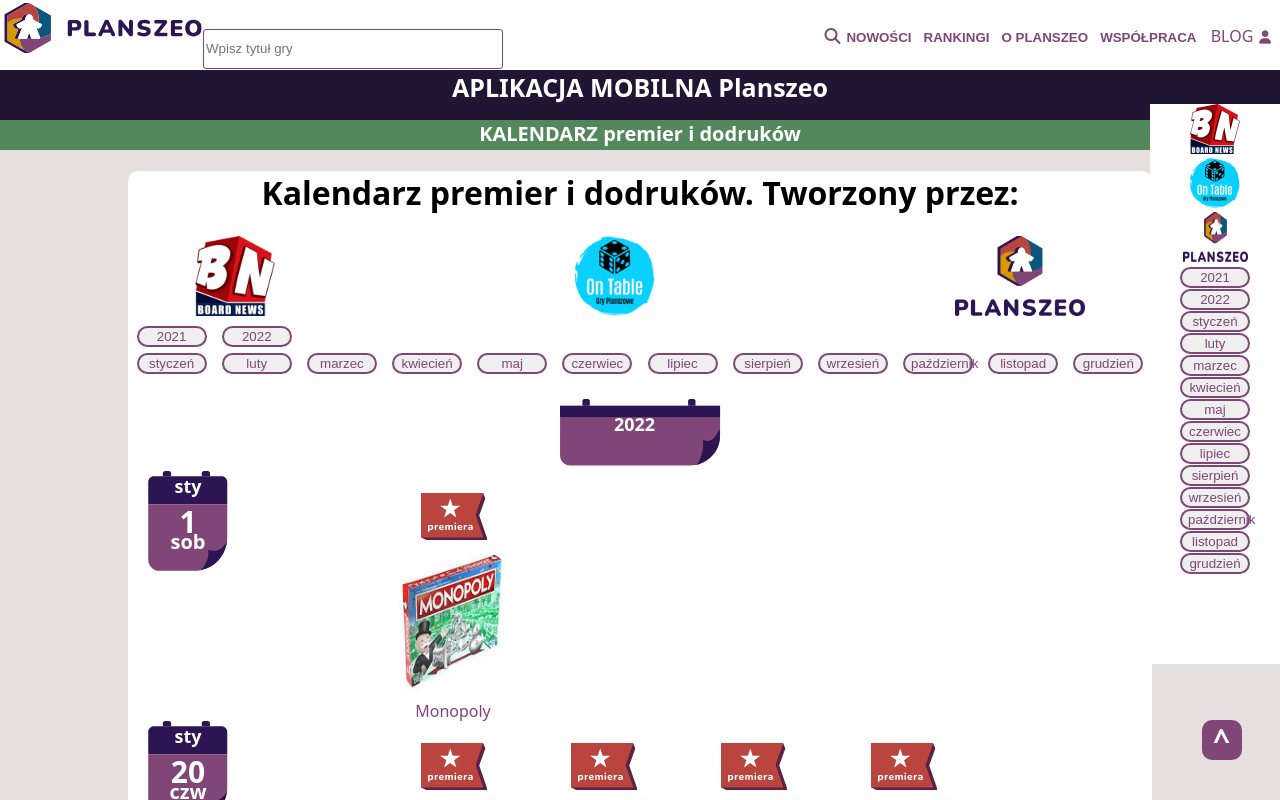
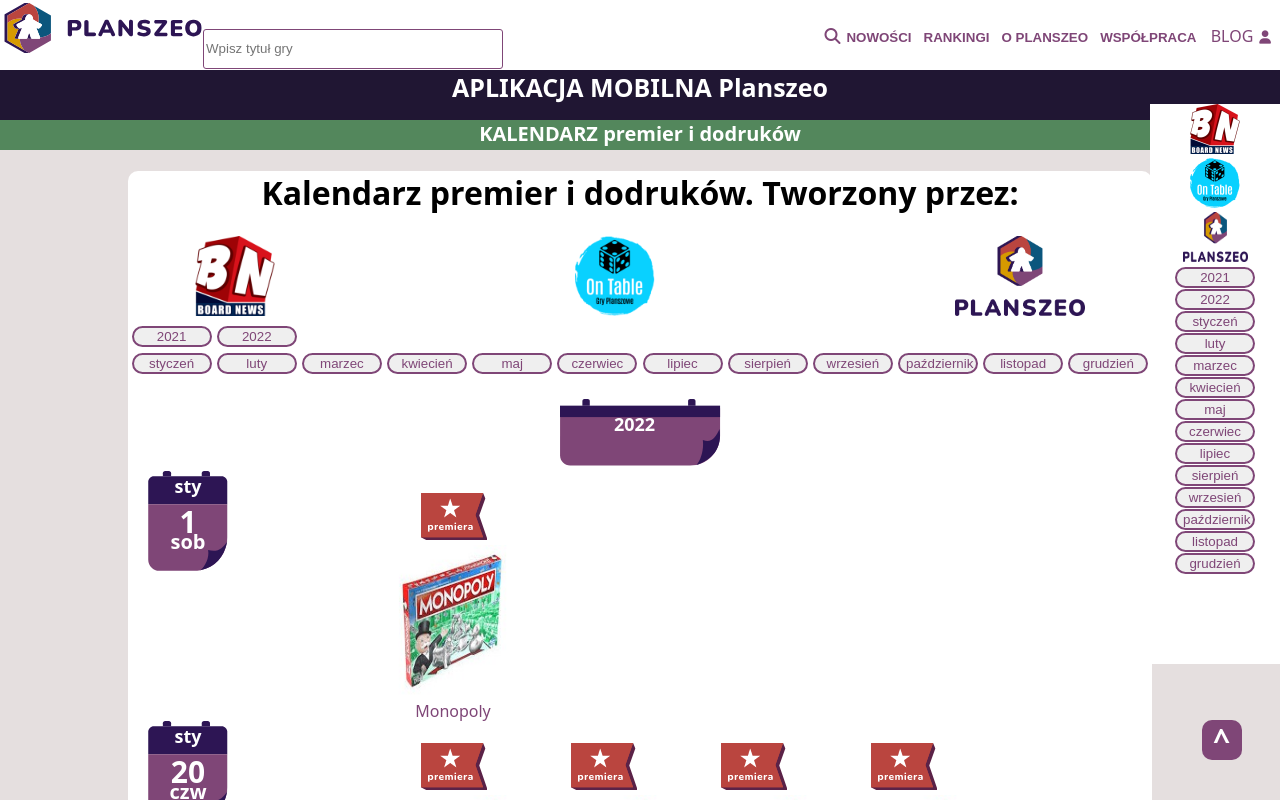
Before and after one commit to dawid-szymanek/planszeo, a React (Create React App) app: page / in a window 1280 px wide. Shown: the top 800 px of the page. Built offline with nearby package versions, Linux system fonts and the light colour scheme.

Commit message:
Update index.css

```diff
--- a/src/index.css
+++ b/src/index.css
@@ -156,7 +156,7 @@
   border-radius: 20px;
   border: 2px solid #7F4677;
   color: #7F4677;
-  width: 70px;
+  width: 80px;
 }
 
 button:hover {
```
